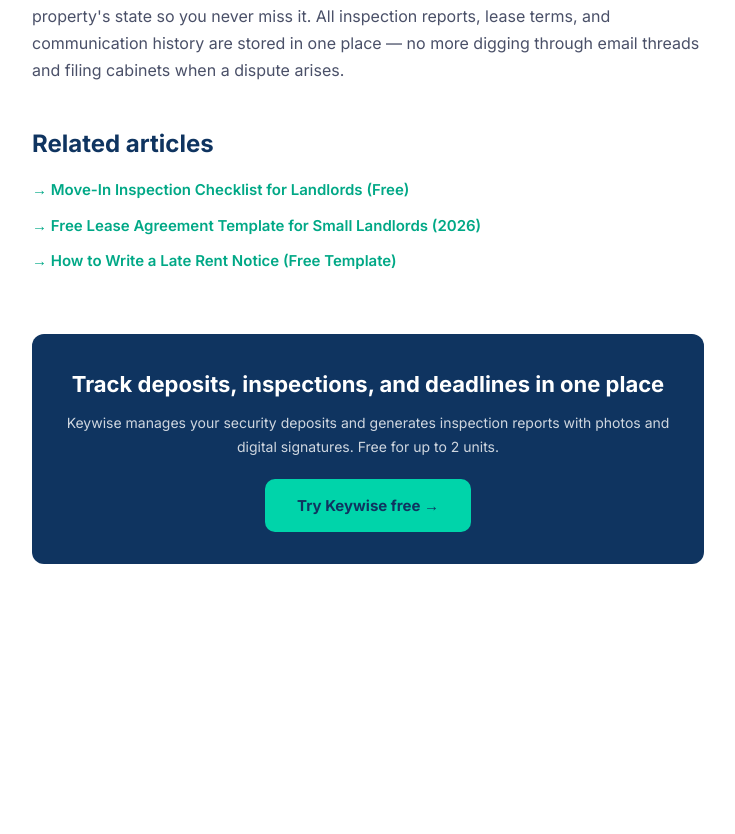
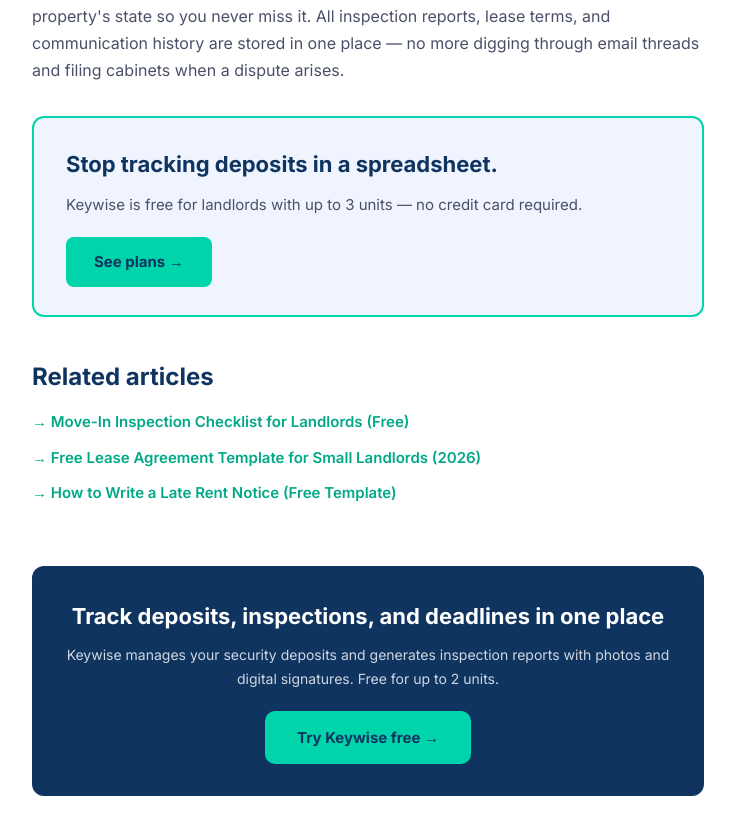
Before and after one commit to keywise-app/keywise, a Next.js app: page /blog/security-deposit-laws in a window 1280 px wide. Shown: the part 3046-3880 px from the top of the page, without its empty margins (272-1007 px from the left). Before the commit the page ends 3670 px from the top, so only its background shows below. Built offline with nearby package versions, Linux system fonts and the light colour scheme.

Commit message:
Add high-intent CTA block after "How Keywise helps" section

```diff
--- a/app/blog/security-deposit-laws/page.tsx
+++ b/app/blog/security-deposit-laws/page.tsx
@@ -152,6 +152,16 @@
           When a lease ends, Keywise surfaces the deposit return deadline based on your property&apos;s state so you never miss it. All inspection reports, lease terms, and communication history are stored in one place — no more digging through email threads and filing cabinets when a dispute arises.
         </p>
 
+        <div style={{ border: `2px solid ${TEAL}`, borderRadius: 12, padding: '28px 32px', background: BG, marginTop: 32, marginBottom: 40 }}>
+          <h3 style={{ fontSize: 22, fontWeight: 700, color: N, marginBottom: 8 }}>Stop tracking deposits in a spreadsheet.</h3>
+          <p style={{ fontSize: 15, color: INK_MID, marginBottom: 20 }}>
+            Keywise is free for landlords with up to 3 units — no credit card required.
+          </p>
+          <Link href="/pricing" style={{ display: 'inline-block', background: TEAL, color: N, padding: '12px 28px', borderRadius: 8, fontSize: 15, fontWeight: 700, textDecoration: 'none' }}>
+            See plans →
+          </Link>
+        </div>
+
         <h2 style={{ fontSize: 24, fontWeight: 700, color: N, marginTop: 40, marginBottom: 12 }}>Related articles</h2>
         <div style={{ display: 'flex', flexDirection: 'column', gap: 10, marginBottom: 20 }}>
           <Link href="/blog/move-in-inspection-checklist" style={{ fontSize: 15, color: '#00A886', fontWeight: 600, textDecoration: 'none' }}>→ Move-In Inspection Checklist for Landlords (Free)</Link>
```
